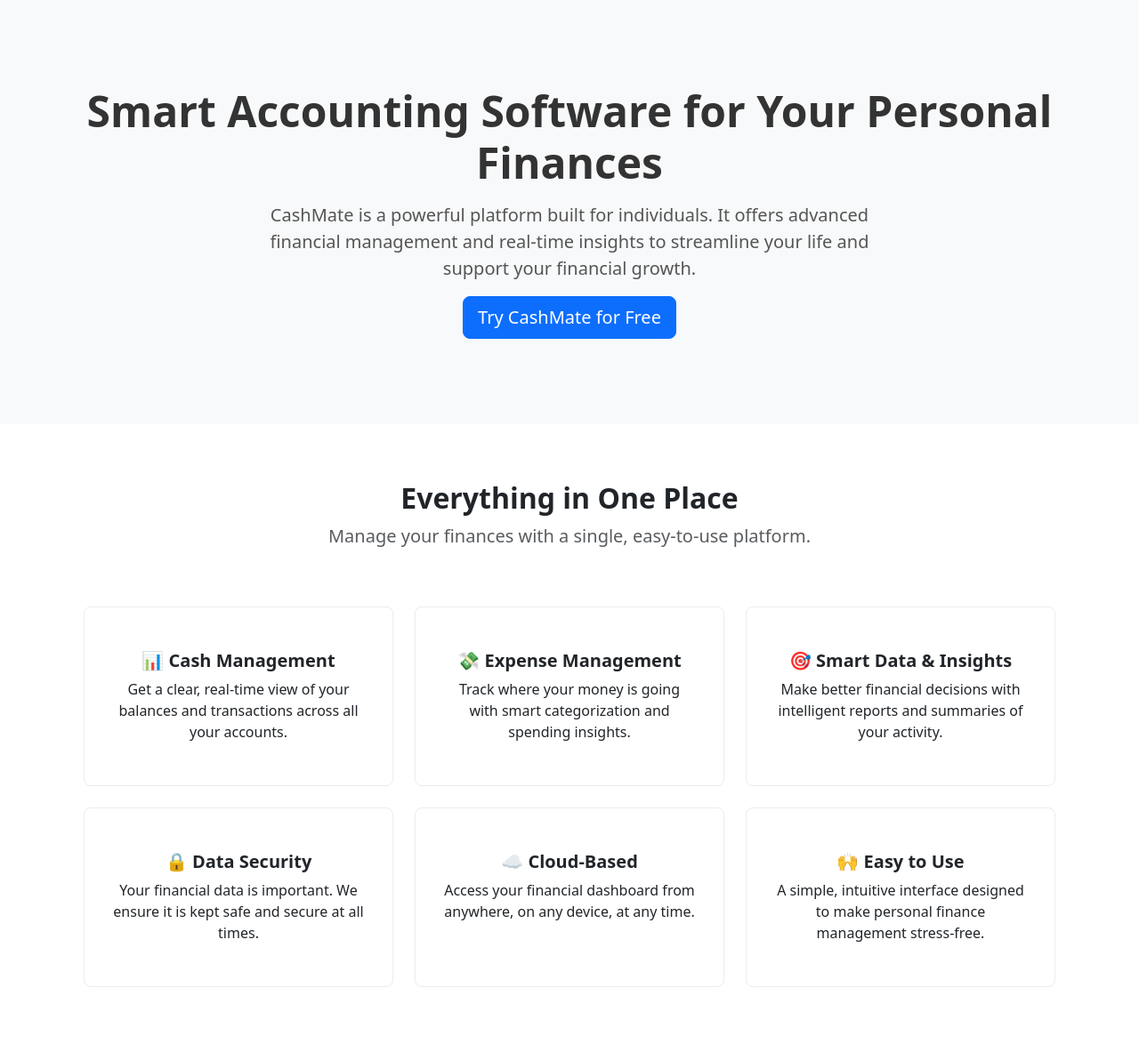
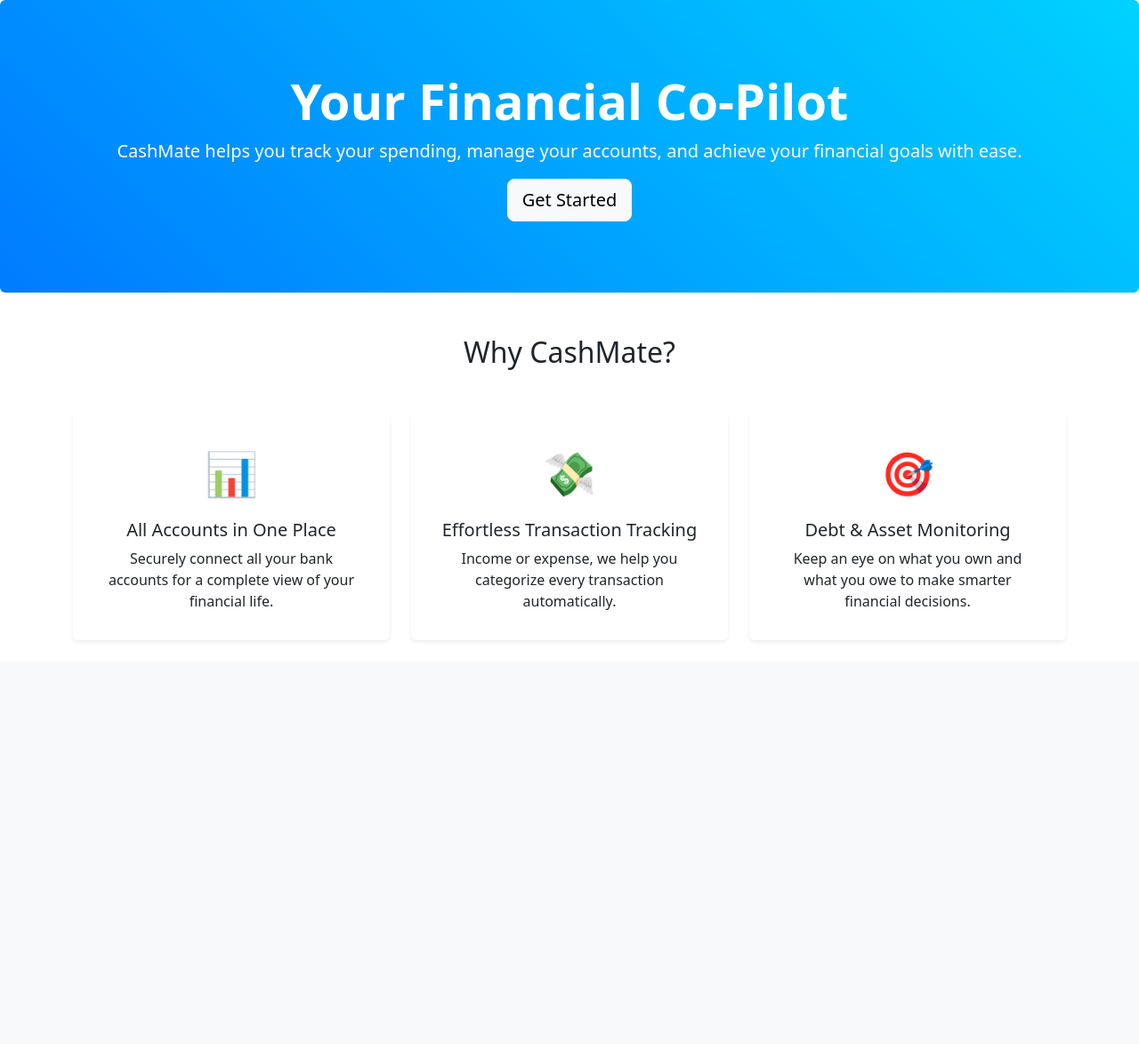
Before and after one commit to msliveme/cashmate, a Django app: page / in a window 1280 px wide. Shown: the part 56-1230 px from the top of the page at 89% size. After the commit the page ends 742 px from the top, so only its background shows below. Run offline with Django 5.2, Linux system fonts and the light colour scheme.

Commit message:
Revert "feat: Redesign landing page based on user feedback"
This reverts commit 0a7ccce44abe42e3710c51a76167ec84c1b9381f.

```diff
--- a/core/templates/core/landing_page.html
+++ b/core/templates/core/landing_page.html
@@ -1,93 +1,62 @@
 {% extends 'core/base.html' %}
 
-{% block title %}CashMate - Smart Personal Finance Management{% endblock %}
+{% block title %}CashMate - Take Control of Your Finances{% endblock %}
 
 {% block content %}
 <style>
-    .hero-section {
-        background: #f8f9fa;
-        padding: 6rem 1.5rem;
+    .hero {
+        background: linear-gradient(45deg, #007bff, #00d2ff);
+        color: white;
+        padding: 80px 20px;
         text-align: center;
     }
-    .hero-section h1 {
-        font-weight: 700;
-        color: #333;
+    .feature-icon {
+        font-size: 3rem;
+        color: #007bff;
     }
-    .hero-section p {
-        font-size: 1.25rem;
-        color: #555;
-        max-width: 700px;
-        margin: 1rem auto;
+    .card {
+        border: none;
+        transition: transform 0.2s;
     }
-    .features-section {
-        padding: 4rem 1.5rem;
-    }
-    .feature-card {
-        border: 1px solid #e9ecef;
-        border-radius: 0.5rem;
-        padding: 2rem;
-        text-align: center;
-        transition: box-shadow 0.3s ease;
-    }
-    .feature-card:hover {
-        box-shadow: 0 .5rem 1rem rgba(0,0,0,.15)!important;
-    }
-    .feature-card h5 {
-        margin-top: 1rem;
-        font-weight: 600;
+    .card:hover {
+        transform: translateY(-5px);
     }
 </style>
 
-<div class="hero-section">
-    <h1 class="display-5">Smart Accounting Software for Your Personal Finances</h1>
-    <p class="lead">
-        CashMate is a powerful platform built for individuals. It offers advanced financial management and real-time insights to streamline your life and support your financial growth.
-    </p>
-    <a href="{% url 'register' %}" class="btn btn-primary btn-lg">Try CashMate for Free</a>
+<div class="hero rounded mb-5">
+    <h1 class="display-4 fw-bold">Your Financial Co-Pilot</h1>
+    <p class="lead">CashMate helps you track your spending, manage your accounts, and achieve your financial goals with ease.</p>
+    <a href="{% url 'login' %}" class="btn btn-light btn-lg">Get Started</a>
 </div>
 
-<div class="container features-section">
-    <div class="row text-center mb-5">
-        <div class="col-12">
-            <h2 class="fw-bold">Everything in One Place</h2>
-            <p class="lead text-muted">Manage your finances with a single, easy-to-use platform.</p>
-        </div>
-    </div>
-    <div class="row g-4">
-        <div class="col-md-6 col-lg-4">
-            <div class="feature-card h-100">
-                <h5>📊 Cash Management</h5>
-                <p>Get a clear, real-time view of your balances and transactions across all your accounts.</p>
+<div class="container">
+    <div class="row text-center g-4">
+        <h2 class="mb-4">Why CashMate?</h2>
+        <div class="col-md-4">
+            <div class="card shadow-sm p-3 h-100">
+                <div class="card-body">
+                    <div class="feature-icon mb-3">📊</div>
+                    <h5 class="card-title">All Accounts in One Place</h5>
+                    <p class="card-text">Securely connect all your bank accounts for a complete view of your financial life.</p>
+                </div>
             </div>
         </div>
-        <div class="col-md-6 col-lg-4">
-            <div class="feature-card h-100">
-                <h5>💸 Expense Management</h5>
-                <p>Track where your money is going with smart categorization and spending insights.</p>
+        <div class="col-md-4">
+            <div class="card shadow-sm p-3 h-100">
+                <div class="card-body">
+                    <div class="feature-icon mb-3">💸</div>
+                    <h5 class="card-title">Effortless Transaction Tracking</h5>
+                    <p class="card-text">Income or expense, we help you categorize every transaction automatically.</p>
+                </div>
             </div>
         </div>
-        <div class="col-md-6 col-lg-4">
-            <div class="feature-card h-100">
-                <h5>🎯 Smart Data & Insights</h5>
-                <p>Make better financial decisions with intelligent reports and summaries of your activity.</p>
-            </div>
-        </div>
-        <div class="col-md-6 col-lg-4">
-            <div class="feature-card h-100">
-                <h5>🔒 Data Security</h5>
-                <p>Your financial data is important. We ensure it is kept safe and secure at all times.</p>
-            </div>
-        </div>
-        <div class="col-md-6 col-lg-4">
-            <div class="feature-card h-100">
-                <h5>☁️ Cloud-Based</h5>
-                <p>Access your financial dashboard from anywhere, on any device, at any time.</p>
-            </div>
-        </div>
-        <div class="col-md-6 col-lg-4">
-            <div class="feature-card h-100">
-                <h5>🙌 Easy to Use</h5>
-                <p>A simple, intuitive interface designed to make personal finance management stress-free.</p>
+        <div class="col-md-4">
+            <div class="card shadow-sm p-3 h-100">
+                <div class="card-body">
+                    <div class="feature-icon mb-3">🎯</div>
+                    <h5 class="card-title">Debt & Asset Monitoring</h5>
+                    <p class="card-text">Keep an eye on what you own and what you owe to make smarter financial decisions.</p>
+                </div>
             </div>
         </div>
     </div>
```
